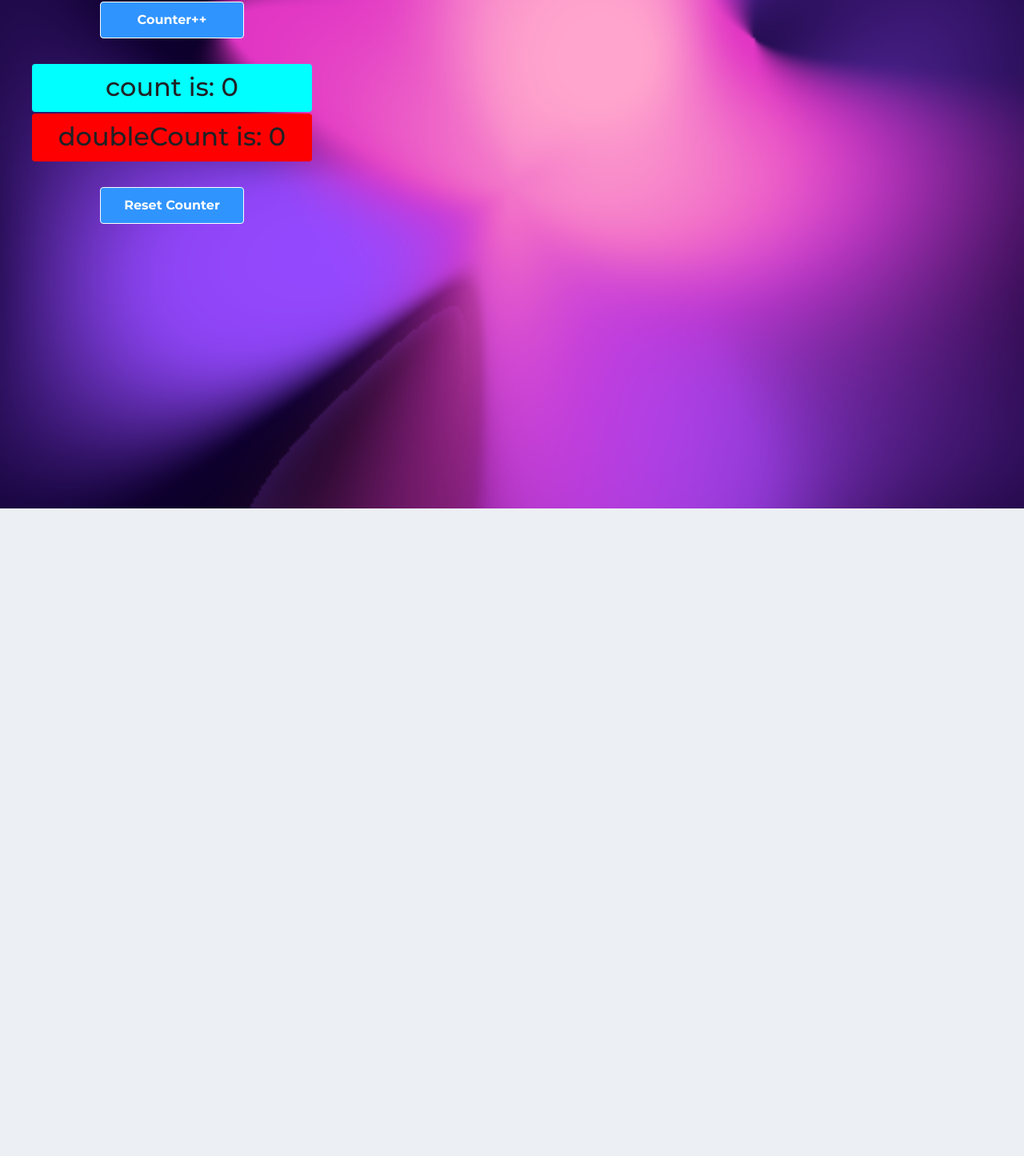
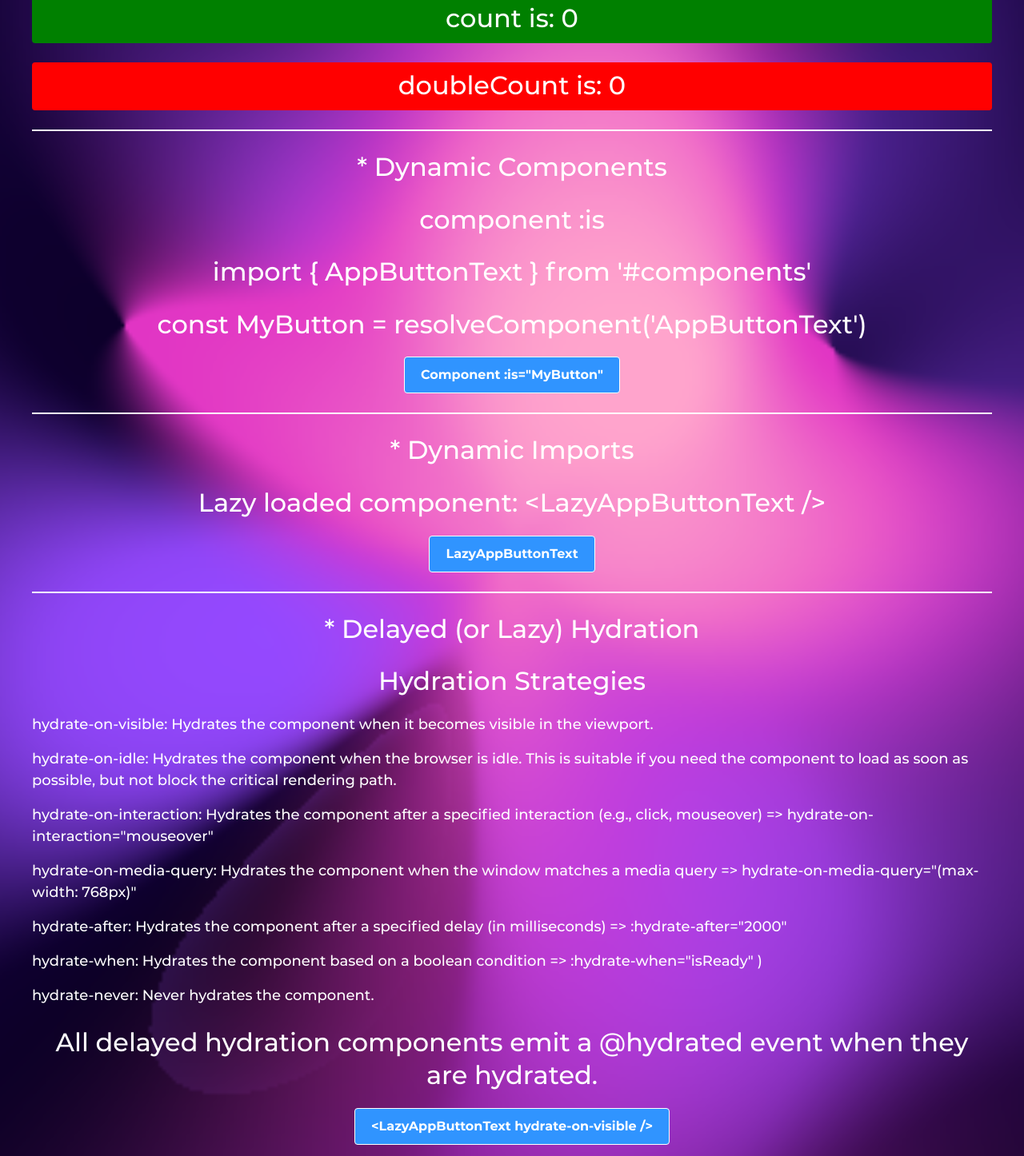
Before and after one commit to Raffferty/Nuxt3, a Nuxt app: page / in a window 1280 px wide. Shown: the part 164-1610 px from the top of the page at 80% size. Before the commit the page ends 800 px from the top, so only its background shows below. Built offline with nearby package versions, Linux system fonts and the light colour scheme.

Commit message:
Add Dynamic Components using resolveComponent() and direct imports, Lazy loaded components, Lazy Hydration with hydration strategies

```diff
--- a/assets/scss/_common.scss
+++ b/assets/scss/_common.scss
@@ -36,7 +36,8 @@ a {
   }
 }
 p {
-  margin-bottom: 10px;
+  font-size: 18px;
+  margin-bottom: 16px;
   strong {
     font-weight: $font-weight-800;
   }
@@ -58,3 +59,10 @@ p {
 .text-center {
   text-align: center;
 }
+
+.divider {
+  width: 100%;
+  height: 2px;
+  background-color: $color-white;
+  margin: 24px 0;
+}
--- /dev/null
+++ b/components/app-spinner.vue
@@ -0,0 +1,50 @@
+<template>
+  <div class="app-spinner">
+    <div class="loader" />
+  </div>
+</template>
+
+<script setup lang="ts"></script>
+
+<style scoped lang="scss">
+.app-spinner {
+  display: flex;
+  align-items: center;
+  justify-content: center;
+  width: 100%;
+  height: 100%;
+  position: absolute;
+  top: 0;
+  left: 0;
+  z-index: 3;
+  background-color: rgba(255, 255, 255, 0.7);
+}
+/* HTML: <div class="loader"></div> */
+.loader {
+  width: 100px;
+  aspect-ratio: 1;
+  display: grid;
+  border: 4px solid transparent;
+  border-radius: 50%;
+  border-right-color: $color-purple-3;
+  animation: l15 1s infinite linear;
+}
+.loader::before,
+.loader::after {
+  content: '';
+  grid-area: 1/1;
+  margin: 2px;
+  border: inherit;
+  border-radius: 50%;
+  animation: l15 2s infinite;
+}
+.loader::after {
+  margin: 8px;
+  animation-duration: 3s;
+}
+@keyframes l15 {
+  100% {
+    transform: rotate(1turn);
+  }
+}
+</style>
--- a/nuxt.config.ts
+++ b/nuxt.config.ts
@@ -36,8 +36,13 @@ export default defineNuxtConfig({
   app: {
     head: {
       title: 'Nuxt3 Tutorial',
-      charset: 'utf-8',
-      viewport: 'width=device-width, initial-scale=1',
+      htmlAttrs: {
+        lang: 'en',
+      },
+      meta: [
+        { name: 'viewport', content: 'width=device-width, initial-scale=1' },
+        { charset: 'utf-8' },
+      ],
       link: [
         { rel: 'icon', type: 'image/ico', href: '/favicon/favicon.ico' },
         { rel: 'icon', type: 'image/png', sizes: '16x16', href: '/favicon/favicon-16x16.png' },
@@ -82,9 +87,12 @@ export default defineNuxtConfig({
           crossorigin: 'anonymous',
         },
       ],
-      htmlAttrs: {
-        lang: 'en',
-      },
+      style: [],
+      script: [],
+      noscript: [
+        // <noscript>JavaScript is required</noscript>
+        { textContent: 'JavaScript is required' },
+      ],
     },
   },
   css: ['@/assets/scss/main.scss'],
--- a/pages/index.vue
+++ b/pages/index.vue
@@ -1,5 +1,7 @@
 <template>
   <div class="home-page">
+    <AppSpinner v-if="counterStore.count === 3" />
+
     <AppButtonText class="home-page__counter-button" @click="handleClick">Counter++</AppButtonText>
 
     <h3 class="home-page__counter">count is: {{ counterStore.count }}</h3>
@@ -8,10 +10,82 @@
     <AppButtonText class="home-page__counter-button" @click="counterStore.count = 0"
       >Reset Counter</AppButtonText
     >
+
+    <div class="divider" />
+    <!-- Dynamic Components -->
+    <h3>* Dynamic Components</h3>
+
+    <!-- component :is -->
+    <h3>component :is</h3>
+
+    <h3>import { AppButtonText } from '#components'</h3>
+    <component :is="AppButtonText">Component :is="AppButtonText"</component>
+
+    <h3>const MyButton = {{ `resolveComponent('AppButtonText')` }}</h3>
+    <component :is="MyButton">Component :is="MyButton"</component>
+
+    <div class="divider" />
+    <!-- Dynamic Imports -->
+    <h3>* Dynamic Imports</h3>
+
+    <!-- Lazy loaded component -->
+    <h3>Lazy loaded component: {{ `<LazyAppButtonText />` }}</h3>
+    <LazyAppButtonText>LazyAppButtonText</LazyAppButtonText>
+
+    <!-- Delayed (or Lazy) Hydration -->
+    <div class="divider" />
+    <h3>* Delayed (or Lazy) Hydration</h3>
+
+    <!-- Hydration Strategies -->
+    <h3>Hydration Strategies</h3>
+
+    <p>hydrate-on-visible: Hydrates the component when it becomes visible in the viewport.</p>
+    <p>
+      hydrate-on-idle: Hydrates the component when the browser is idle. This is suitable if you need
+      the component to load as soon as possible, but not block the critical rendering path.
+    </p>
+    <p>
+      hydrate-on-interaction: Hydrates the component after a specified interaction (e.g., click,
+      mouseover) => hydrate-on-interaction="mouseover"
+    </p>
+    <p>
+      hydrate-on-media-query: Hydrates the component when the window matches a media query =>
+      hydrate-on-media-query="(max-width: 768px)"
+    </p>
+    <p>
+      hydrate-after: Hydrates the component after a specified delay (in milliseconds) =>
+      :hydrate-after="2000"
+    </p>
+    <p>
+      hydrate-when: Hydrates the component based on a boolean condition => :hydrate-when="isReady" )
+    </p>
+    <p>hydrate-never: Never hydrates the component.</p>
+
+    <h3>All delayed hydration components emit a @hydrated event when they are hydrated.</h3>
+
+    <LazyAppButtonText
+      hydrate-on-visible
+      @click="handleClick"
+      @hydrated="onHydrate('hydrate-on-visible')"
+      >{{ `<LazyAppButtonText hydrate-on-visible />` }}</LazyAppButtonText
+    >
+
+    <p />
+
+    <LazyAppButtonText hydrate-on-media-query="(max-width: 768px)" @click="handleClick"
+      >{{ `<LazyAppButtonText hydrate-on-media-query="(max-width: 768px)" />` }}</LazyAppButtonText
+    >
   </div>
 </template>
 
 <script setup lang="ts">
+// AppButtonText is explicitly imported to use in '<component :is="AppButtonText" />'
+// We can explicitly import components from #components if you want or need to bypass Nuxt's auto-importing functionality.
+import { AppButtonText, AppSpinner } from '#components'
+
+// For using in '<component :is="..." />'
+const MyButton = resolveComponent('AppButtonText')
+
 // import AppButtonText from '@/components/app-button-text.vue' // explicitly import the component from @/components
 // import { computed } from 'vue' // explicitly import Vue API from vue
 // import { computed } from '#imports' // explicitly import Vue API from Nuxt's #imports - better way
@@ -38,8 +112,8 @@ const counterStore = useCounterStore()
 
 const color = computed(() => {
   return counterStore.count % 2 == 0
-    ? { counter: 'aqua', double_counter: 'red' }
-    : { counter: 'red', double_counter: 'aqua' }
+    ? { counter: 'green', double_counter: 'red' }
+    : { counter: 'red', double_counter: 'green' }
 })
 
 const counter_color = computed(() => color.value.counter)
@@ -50,13 +124,16 @@ const handleClick = () => {
 
   counterStore.increment(3)
 }
+
+const onHydrate = (hydrated_on: string) => {
+  console.log(hydrated_on)
+}
 </script>
 
 <style lang="scss">
 .home-page {
   width: fit-content;
   min-width: 350px;
-  color: $color-black-2;
   text-align: center;
 
   &__counter-button {
@@ -81,5 +158,13 @@ const handleClick = () => {
     transition: background-color 0.2s;
     background-color: v-bind(double_counter_color);
   }
+
+  h3 {
+    margin-top: 24px;
+  }
+
+  p {
+    text-align: left;
+  }
 }
 </style>
```
